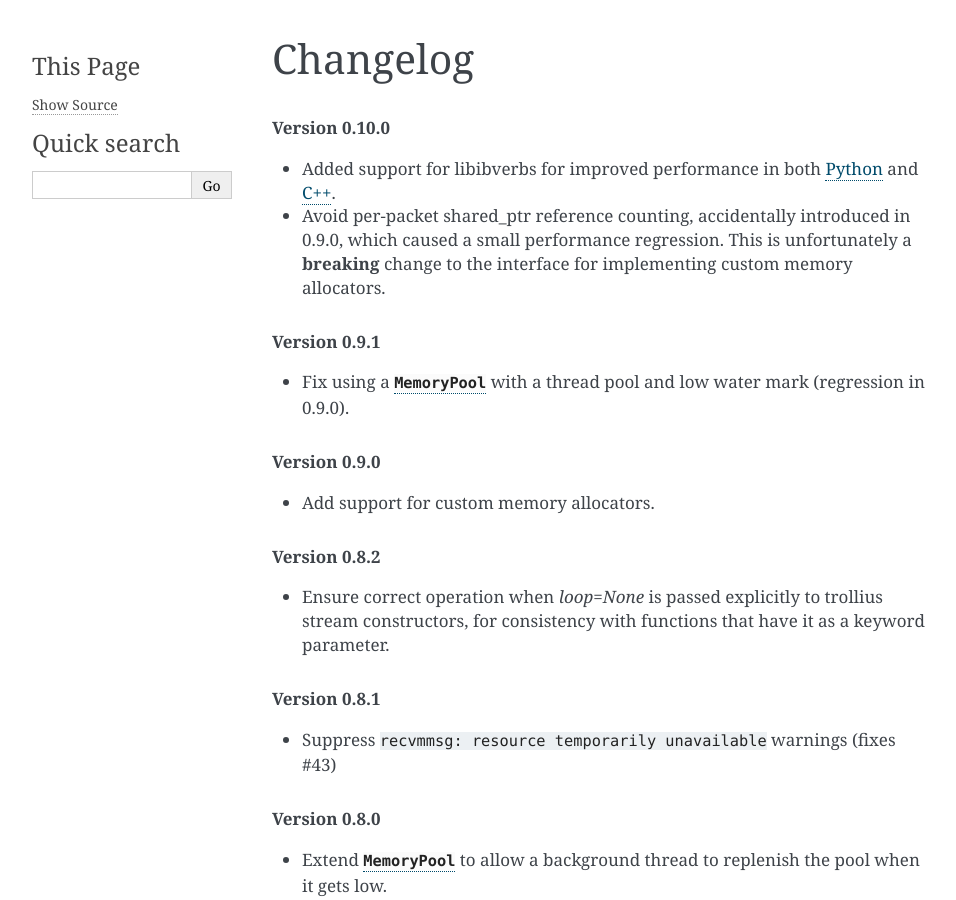
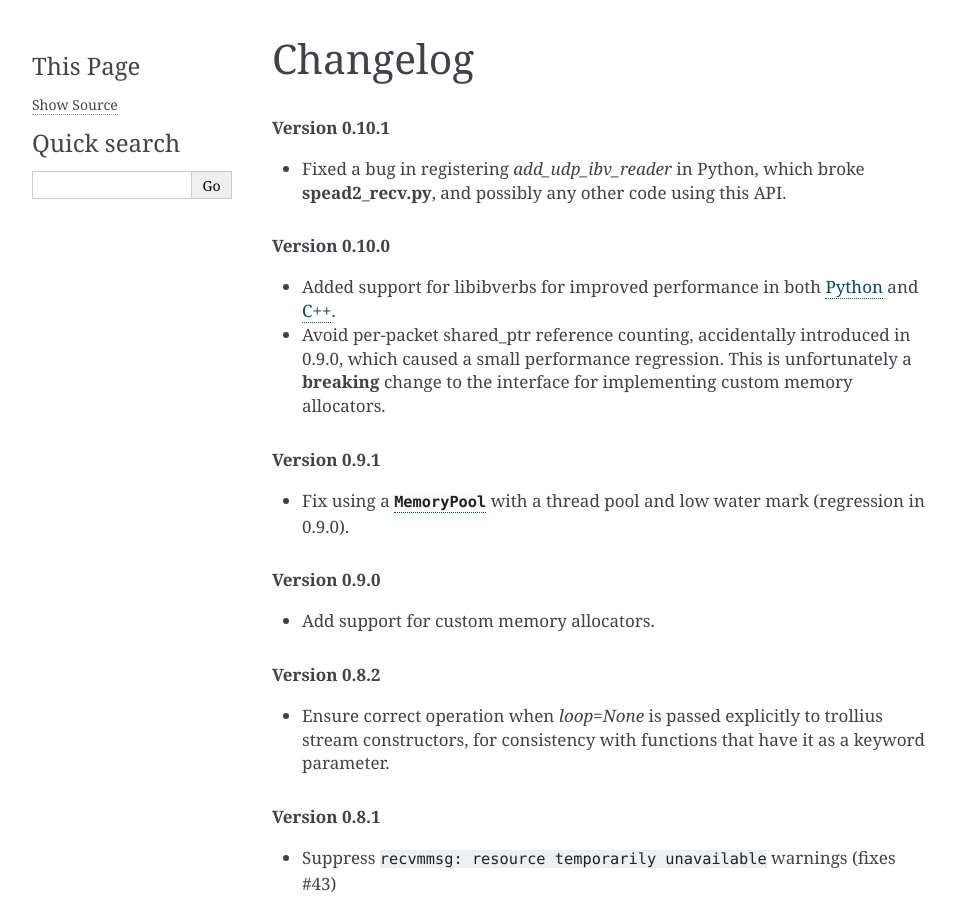
Before and after one commit to ska-sa/spead2, a Sphinx documentation site: the page built from doc/changelog.rst, in a window 1280 px wide and 900 px high. Shown: the whole window, without its empty margins (148-1104 px from the left). Built offline with Sphinx 7.4.7, drawn with Linux system fonts in a browser that asks for light colours.

Commit message:
Fixed a bug in registering add_udp_ibv_reader in Python
This broke spead2_recv.py, and possibly any other code using this API.

```diff
--- a/doc/changelog.rst
+++ b/doc/changelog.rst
@@ -1,5 +1,10 @@
 Changelog
 =========
+
+.. rubric:: Version 0.10.1
+
+- Fixed a bug in registering `add_udp_ibv_reader` in Python, which broke
+  :program:`spead2_recv.py`, and possibly any other code using this API.
 
 .. rubric:: Version 0.10.0
 
```
Also changed, not shown: 1 other file.
